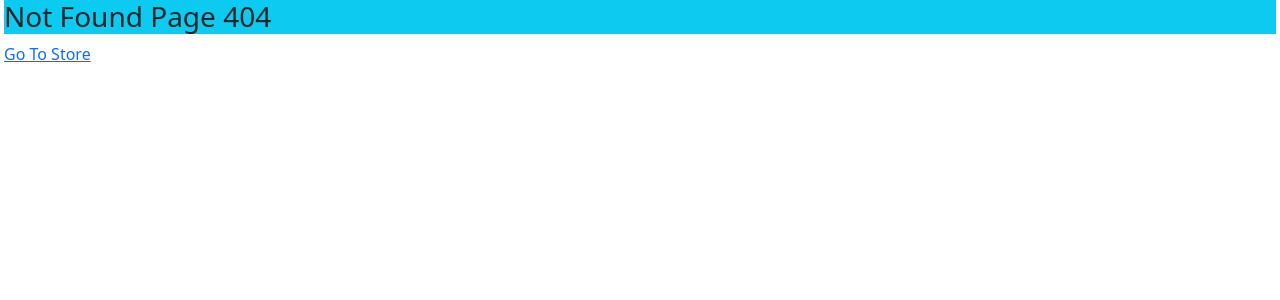
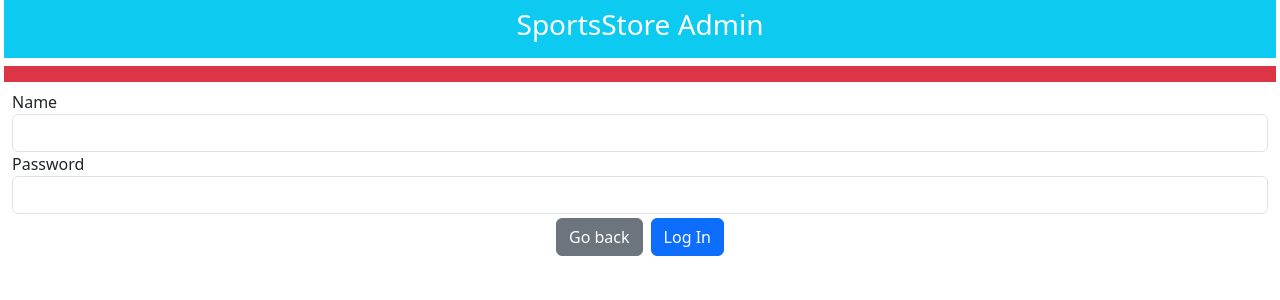
Before and after one commit to Malleus-Sasha/ng-sports-store-pr, an Angular app: page /admin/auth in a window 1280 px wide. Before the commit this address led to /pageNotFound. Shown: the top 300 px of the page. Built offline with nearby package versions, Linux system fonts and the light colour scheme.

Commit message:
STS: Added auth component.

```diff
--- a/src/app/admin/admin-routing.module.ts
+++ b/src/app/admin/admin-routing.module.ts
@@ -1,8 +1,13 @@
 import { NgModule } from '@angular/core';
 import { RouterModule, Routes } from '@angular/router';
 import { AdminComponent } from './admin.component';
+import { AuthComponent } from './auth/auth.component';
 
-const routes: Routes = [{ path: '', component: AdminComponent }];
+const routes: Routes = [
+  { path: 'auth', component: AuthComponent },
+  { path: 'main', component: AdminComponent },
+  { path: '**', redirectTo: 'auth' },
+];
 
 @NgModule({
   imports: [RouterModule.forChild(routes)],
--- a/src/app/admin/admin.module.ts
+++ b/src/app/admin/admin.module.ts
@@ -3,14 +3,18 @@ import { CommonModule } from '@angular/common';
 
 import { AdminRoutingModule } from './admin-routing.module';
 import { AdminComponent } from './admin.component';
+import { AuthComponent } from './auth/auth.component';
+import { FormsModule } from '@angular/forms';
 
 
 @NgModule({
   declarations: [
-    AdminComponent
+    AdminComponent,
+    AuthComponent
   ],
   imports: [
     CommonModule,
+    FormsModule,
     AdminRoutingModule
   ]
 })
--- /dev/null
+++ b/src/app/admin/auth/auth.component.html
@@ -0,0 +1,33 @@
+<div class="bg-info p-2 text-center text-white">
+  <h3>SportsStore Admin</h3>
+</div>
+<div
+  class="bg-danger mt-2 p-2 text-center text-white"
+  *ngIf="errorMessage != null">
+  {{ errorMessage }}
+</div>
+<div class="p-2">
+  <form novalidate #form="ngForm" (ngSubmit)="authenticate(form)">
+    <div class="form-group">
+      <label>Name</label>
+      <input
+        class="form-control"
+        name="username"
+        [(ngModel)]="username"
+        required/>
+    </div>
+    <div class="form-group">
+      <label>Password</label>
+      <input
+        class="form-control"
+        type="password"
+        name="password"
+        [(ngModel)]="password"
+        required/>
+    </div>
+    <div class="text-center">
+      <button class="btn btn-secondary m-1" routerLink="/store">Go back</button>
+      <button class="btn btn-primary m-1" type="submit">Log In</button>
+    </div>
+  </form>
+</div>
--- /dev/null
+++ b/src/app/admin/auth/auth.component.ts
@@ -0,0 +1,29 @@
+import { Component } from '@angular/core';
+import { NgForm } from '@angular/forms';
+import { Router } from '@angular/router';
+
+@Component({
+  selector: 'app-auth',
+  templateUrl: 'auth.component.html',
+  styles: `
+    :host {
+      display: block;
+    }
+  `
+})
+export class AuthComponent {
+  username: string = '';
+  password: string = '';
+  errorMessage: string = '';
+
+  constructor(private router: Router) {}
+
+  authenticate(form: NgForm) {
+    if (form.valid) {
+      this.router.navigateByUrl('/admin/main');
+    } else {
+      this.errorMessage = 'Form Data Invalid';
+    }
+  }
+
+}
--- a/src/app/store/store/store.component.html
+++ b/src/app/store/store/store.component.html
@@ -16,6 +16,10 @@
             class="btn btn-outline-primary btn-block"
             [class.active]="cat == selectedCategory" (click)="changeCategory(cat)">
           {{cat}}
+        </button>
+        <button class="btn btn-block btn-danger mt-5"
+          routerLink="/admin">
+          Admin
         </button>
       </div>
     </div>
```
